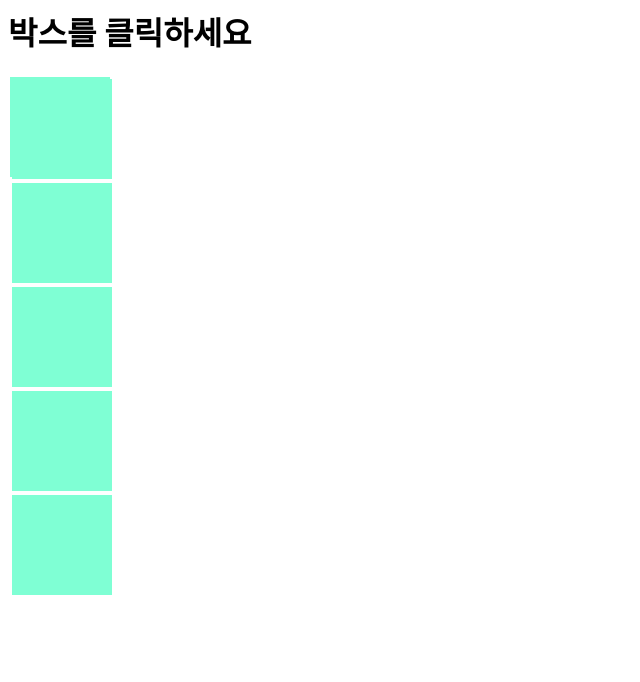
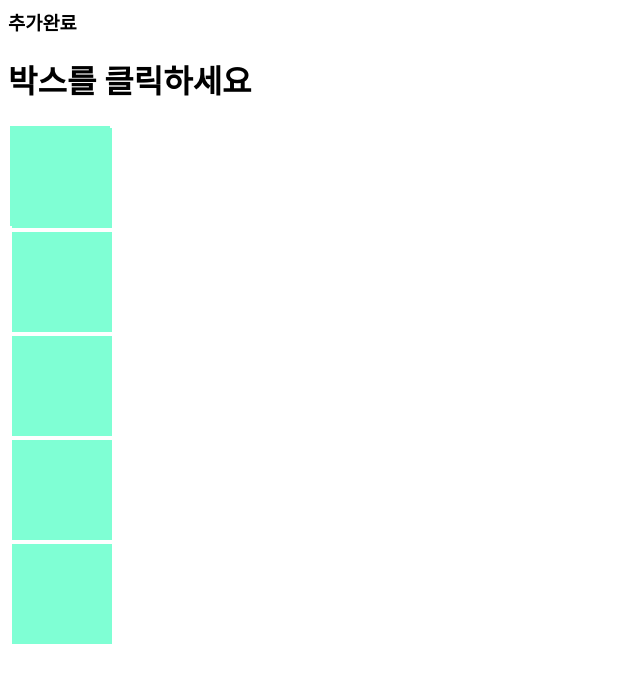
Before and after one commit to goods0103/first-project, a plain HTML site: page index.html in a window 1280 px wide. Shown: the whole page, without its empty margins (0-640 px from the left). Drawn offline with Linux system fonts and the light colour scheme.

Commit message:
second commit

```diff
--- a/index.html
+++ b/index.html
@@ -1,6 +1,7 @@
 <html>
     <head></head>
     <body>
+        <h3>추가완료</h3>
         <style>
             div {
             width: 100px;
```
